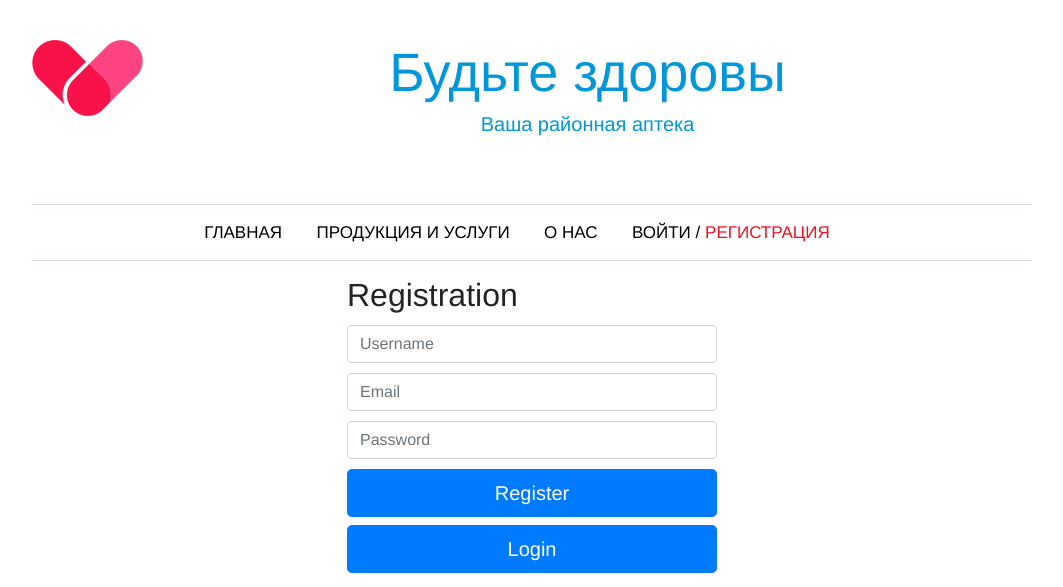
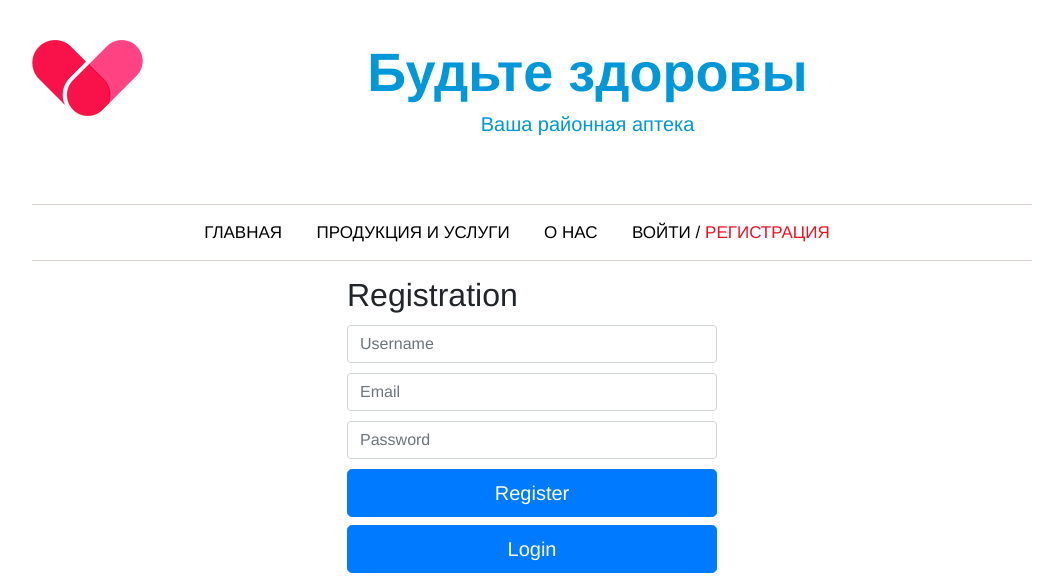
Before and after one commit to 7ahara/Site1, a PHP site: page /php/index.php in a window 1280 px wide. Shown: the top 587 px of the page, without its empty margins (108-1171 px from the left). Run offline with PHP 8.4, Linux system fonts and the light colour scheme.

Commit message:
com on github

```diff
--- a/css/styleforphp.css
+++ b/css/styleforphp.css
@@ -27,11 +27,12 @@ body{
     float: left;
 
 }
-h1{
+.titl{
     font-size: 54px;
     color: #0197D9;
     text-align: center;
     margin: 0;
+    font-weight: bold;
 }
 .title{
     font-size: 20px;
--- a/local.html
+++ b/local.html
@@ -15,7 +15,7 @@
             <div class="image">
                 <a href="php/index.php"><img src="img/galka.png" alt="galka" ></a>
             </div>
-            <h1>Будьте здоровы</h1>
+            <h1 class="titl">Будьте здоровы</h1>
             <div class="title">Ваша районная аптека</div>
         </div>
         <div class="header__content">
--- a/php/index.php
+++ b/php/index.php
@@ -33,7 +33,7 @@ if(isset($_POST['username']) && isset($_POST['password'])){
             <div class="image">
                 <img src="../img/galka.png" alt="galka">
             </div>
-            <h1>Будьте здоровы</h1>
+            <h1 class="titl">Будьте здоровы</h1>
             <div class="title">Ваша районная аптека</div>
         </div>
         <div class="header__content">
--- a/php/login.php
+++ b/php/login.php
@@ -36,7 +36,7 @@
             <div class="image">
                 <img src="../img/galka.png" alt="galka">
             </div>
-            <h1>Будьте здоровы</h1>
+            <h1 class="titl">Будьте здоровы</h1>
             <div class="title">Ваша районная аптека</div>
         </div>
         <div class="header__content">
```
